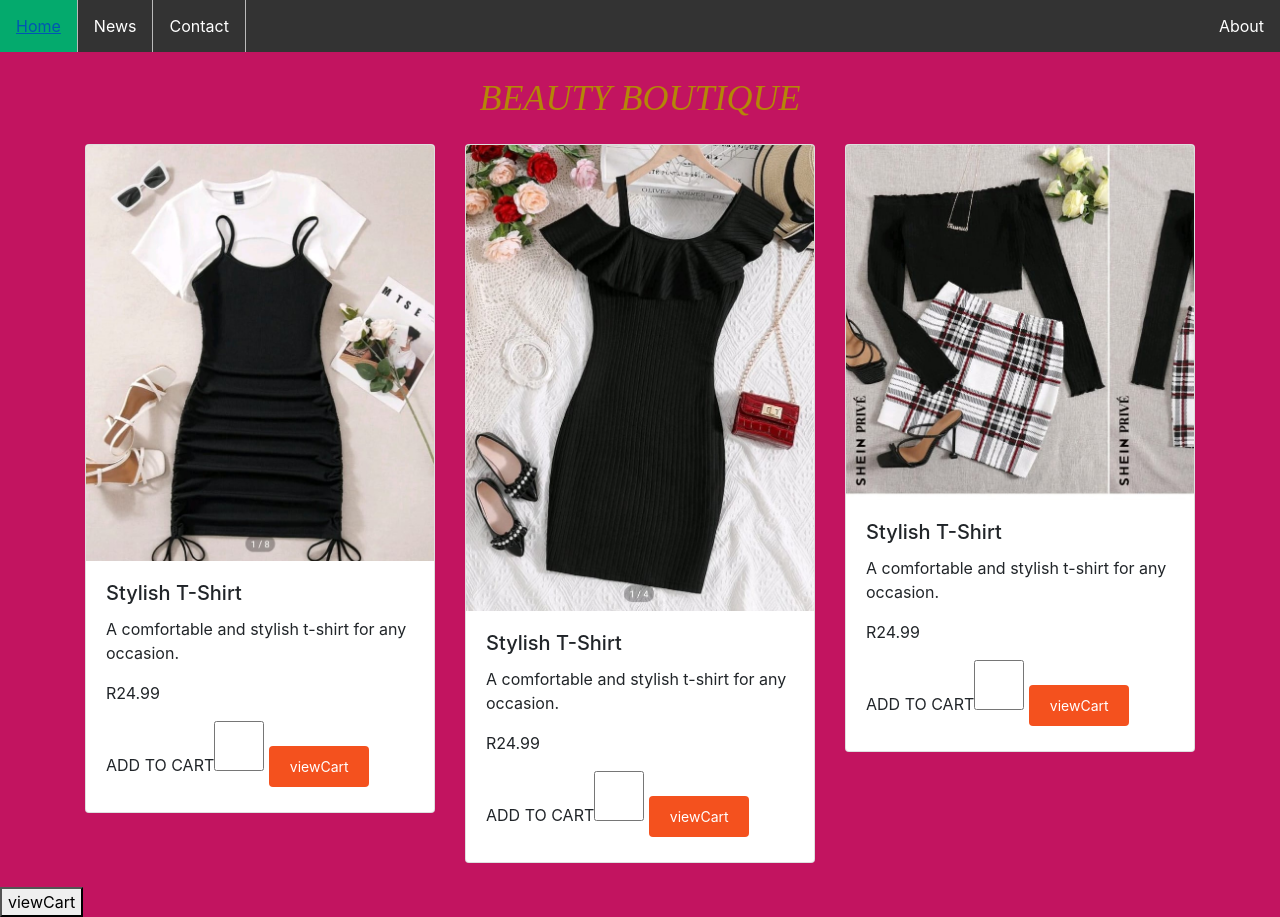
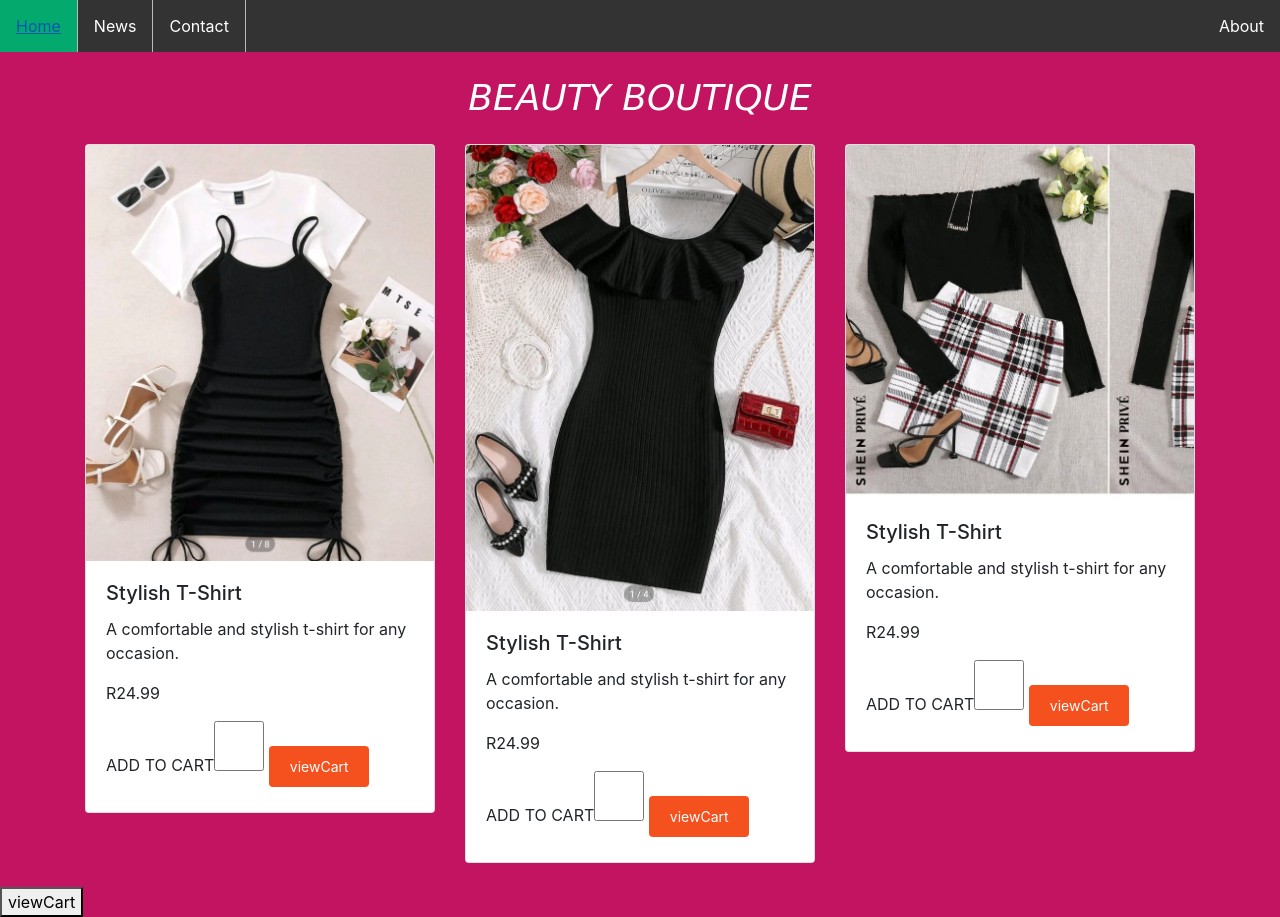
Before and after one commit to kksambo/chedza, a plain HTML site: page index.html in a window 1280 px wide. Drawn offline with nearby package versions, Linux system fonts and the light colour scheme.

Commit message:
Update index.html

```diff
--- a/index.html
+++ b/index.html
@@ -104,9 +104,9 @@ li a:hover:not(.active) {
   right: 0;
 }
 h1 {
-	color: #b48608; font-family:
+	color: white;
+	font-family:  "Great Vibes", cursive;
 
-	'Droid serif', serif;
 	font-size: 36px;
 	font-weight: 400;
 	font-style: italic;
```
